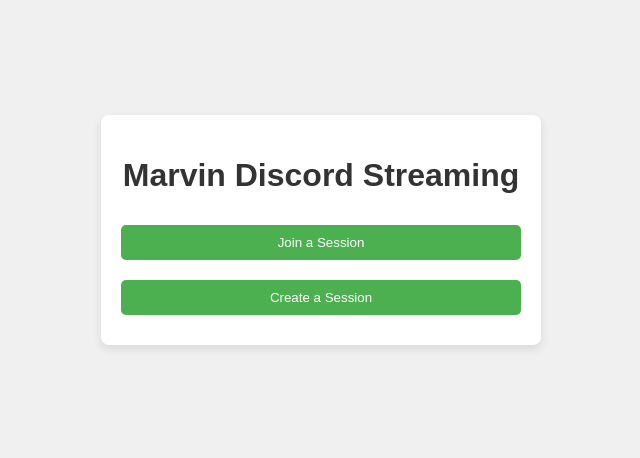
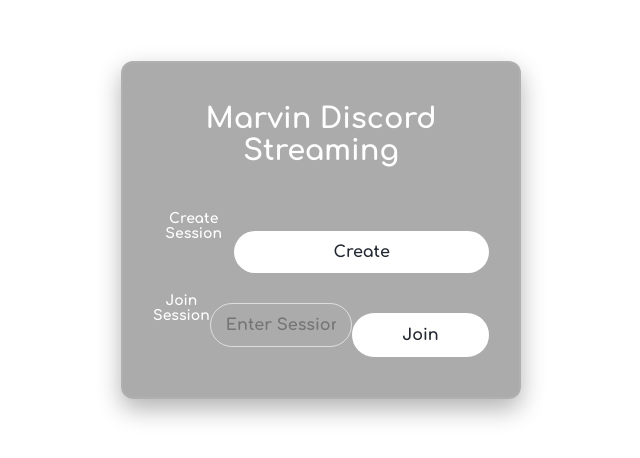
Before and after one commit to EJXP/Watch, a plain HTML site: page index.html in a window 1280 px wide. Shown: the part 170-628 px from the top of the page, without its empty margins (319-959 px from the left). Drawn offline with Linux system fonts and the light colour scheme.

Commit message:
Update index.html

```diff
--- a/index.html
+++ b/index.html
@@ -4,139 +4,140 @@
 <meta charset="UTF-8">
 <meta name="viewport" content="width=device-width, initial-scale=1.0">
 <title>Marvin Discord Streaming</title>
+<link href="https://fonts.googleapis.com/css2?family=Comfortaa:wght@700&display=swap" rel="stylesheet">
 <style>
+    /* Reset */
+    * {
+        margin: 0;
+        padding: 0;
+        box-sizing: border-box;
+        font-family: 'Comfortaa', sans-serif;
+    }
+
+    /* Body Styling */
     body {
-            font-family: Arial, sans-serif;
-            background-color: #f0f0f0;
         display: flex;
         justify-content: center;
         align-items: center;
-            height: 100vh;
-            margin: 0;
+        min-height: 100vh;
+        background: rgba(255, 255, 255, 0);
+        background-size: cover;
+        color: #fff;
+        font-weight: bold;
     }
-        .container {
-            background-color: white;
-            padding: 20px;
-            border-radius: 8px;
-            box-shadow: 0 4px 10px rgba(0, 0, 0, 0.1);
+
+    /* Glass Effect Container */
+    .login-container {
+        background: rgba(46, 46, 46, 0.4);
+        backdrop-filter: blur(10px);
+        padding: 40px 30px;
+        border-radius: 12px;
         width: 100%;
         max-width: 400px;
+        box-shadow: 0 10px 25px rgba(0, 0, 0, 0.3);
+        border: 2.5px solid rgba(185, 185, 185, 0.3);
+        text-align: center;
     }
-        h1 {
-            text-align: center;
-            color: #333;
+
+    .login-container h2 {
+        margin-bottom: 1.5em;
+        color: #ffffff;
+        font-size: 1.8em;
+        user-select: none;
     }
-        .btn {
+
+    /* Button Styling */
+    .login-container button {
         width: 100%;
-            padding: 10px;
+        padding: 12px;
+        margin-top: 20px;
+        background: #ffffff;
+        border: none;
+        border-radius: 50px;
+        color: #222831;
+        font-weight: bold;
+        cursor: pointer;
+        font-size: 16px;
+        transition: background 0.3s;
+        user-select: none;
+    }
+
+    .login-container button:hover {
+        background: #afafaf;
+    }
+
+    /* Options */
+    .option-container {
+        display: flex;
+        justify-content: space-between;
+        margin-top: 20px;
+    }
+
+    .option-container label {
+        float: left;
+        color: #ffffff;
+        font-size: 14px;
+    }
+
+    .option-container input[type="text"] {
+        width: 100%;
+        padding: 12px 15px;
         margin: 10px 0;
-            border: none;
-            border-radius: 5px;
-            background-color: #4CAF50;
-            color: white;
-            cursor: pointer;
+        background: rgba(57, 62, 70, 0);
+        border: 1px solid rgba(255, 255, 255, 0.6); /* White border */
+        border-radius: 50px;
+        color: #fff;
+        font-size: 16px;
+        outline: none; /* Remove default outline */
     }
-        .btn:hover {
-            background-color: #45a049;
+
+    /* Join Session Field */
+    .join-session-container {
+        display: flex;
+        flex-direction: column;
+        margin-top: 10px;
     }
-        .input-field {
-            width: 100%;
-            padding: 10px;
-            margin: 10px 0;
-            border: 1px solid #ccc;
-            border-radius: 5px;
+
+    .join-session-container input[type="text"] {
+        margin-bottom: 10px;
     }
-        .hidden {
-            display: none;
-        }
+
 </style>
 </head>
 <body>
 
-<div class="container">
-    <h1>Marvin Discord Streaming</h1>
-
-    <!-- Choose an option -->
-    <div id="chooseOption">
-        <button class="btn" onclick="showJoinOption()">Join a Session</button>
-        <button class="btn" onclick="showCreateOption()">Create a Session</button>
+<div class="login-container">
+    <h2>Marvin Discord Streaming</h2>
+    <form id="session-form">
+        <div class="option-container">
+            <label for="create-session">Create Session</label>
+            <button type="button" id="create-session">Create</button>
         </div>
 
-    <!-- Join Session -->
-    <div id="joinSession" class="hidden">
-        <h2>Join a Session</h2>
-        <input id="sessionKey" class="input-field" type="text" placeholder="Enter Session Key" />
-        <button class="btn" onclick="joinSession()">Join</button>
-        <button class="btn" onclick="goBack()">Back</button>
+        <div class="option-container">
+            <label for="join-session">Join Session</label>
+            <input type="text" id="session-key" placeholder="Enter Session Key" />
+            <button type="button" id="join-session">Join</button>
         </div>
-
-    <!-- Create Session -->
-    <div id="createSession" class="hidden">
-        <h2>Create a Session</h2>
-        <p>Attempting to sign in with Max...</p>
-        <button class="btn" onclick="createSession()">Create Session</button>
-        <button class="btn" onclick="goBack()">Back</button>
-    </div>
-
-    <!-- Session Status -->
-    <div id="sessionStatus" class="hidden">
-        <h2>Status</h2>
-        <p id="statusMessage"></p>
-        <button class="btn" onclick="goBack()">Back</button>
-    </div>
+    </form>
 </div>
 
 <script>
-    // Show 'Join a Session' screen
-    function showJoinOption() {
-        document.getElementById('chooseOption').classList.add('hidden');
-        document.getElementById('joinSession').classList.remove('hidden');
+document.getElementById('create-session').addEventListener('click', function() {
+    // Attempt sign in with Max (Simulate success or failure)
+    alert("Creating session... Signing in with Max... (simulated success)");
+    // Add logic to check if the sign in was successful and start the session
+});
+
+document.getElementById('join-session').addEventListener('click', function() {
+    const sessionKey = document.getElementById('session-key').value;
+    if (sessionKey) {
+        alert("Joining session with key: " + sessionKey);
+        // Add logic to send the session key to the backend and join the session
+    } else {
+        alert("Please enter a session key to join.");
     }
-
-    // Show 'Create a Session' screen
-    function showCreateOption() {
-        document.getElementById('chooseOption').classList.add('hidden');
-        document.getElementById('createSession').classList.remove('hidden');
-    }
-
-    // Go back to the main options screen
-    function goBack() {
-        document.getElementById('chooseOption').classList.remove('hidden');
-        document.getElementById('joinSession').classList.add('hidden');
-        document.getElementById('createSession').classList.add('hidden');
-        document.getElementById('sessionStatus').classList.add('hidden');
-    }
-
-    // Handle joining a session
-    function joinSession() {
-        const sessionKey = document.getElementById('sessionKey').value;
-
-        // Placeholder for the backend server logic
-        console.log("Joining session with key:", sessionKey);
-
-        // Simulate backend response
-        setTimeout(() => {
-            document.getElementById('sessionStatus').classList.remove('hidden');
-            document.getElementById('statusMessage').textContent = `Successfully joined session with key: ${sessionKey}`;
-        }, 1000);
-    }
-
-    // Handle creating a session
-    function createSession() {
-        // Simulate Max sign-in logic
-        console.log("Attempting to sign in with Max...");
-
-        // Simulate success or failure
-        setTimeout(() => {
-            const signInSuccess = Math.random() > 0.5;  // Random success or failure
-            document.getElementById('sessionStatus').classList.remove('hidden');
-            if (signInSuccess) {
-                document.getElementById('statusMessage').textContent = "Successfully created session!";
-            } else {
-                document.getElementById('statusMessage').textContent = "Failed to sign in with Max.";
-            }
-        }, 2000);
-    }
+});
 </script>
 
 </body>
```
Lines whose indentation alone changed are shown as unchanged.
